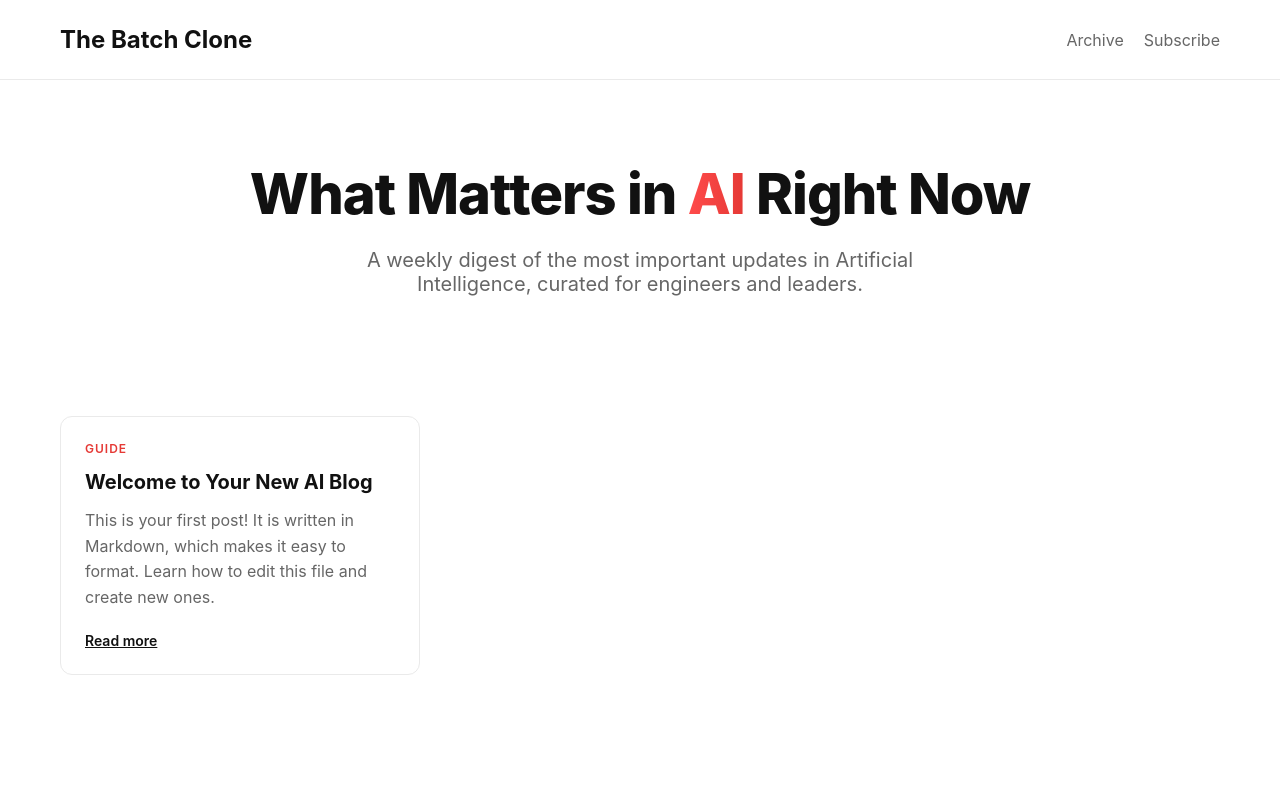
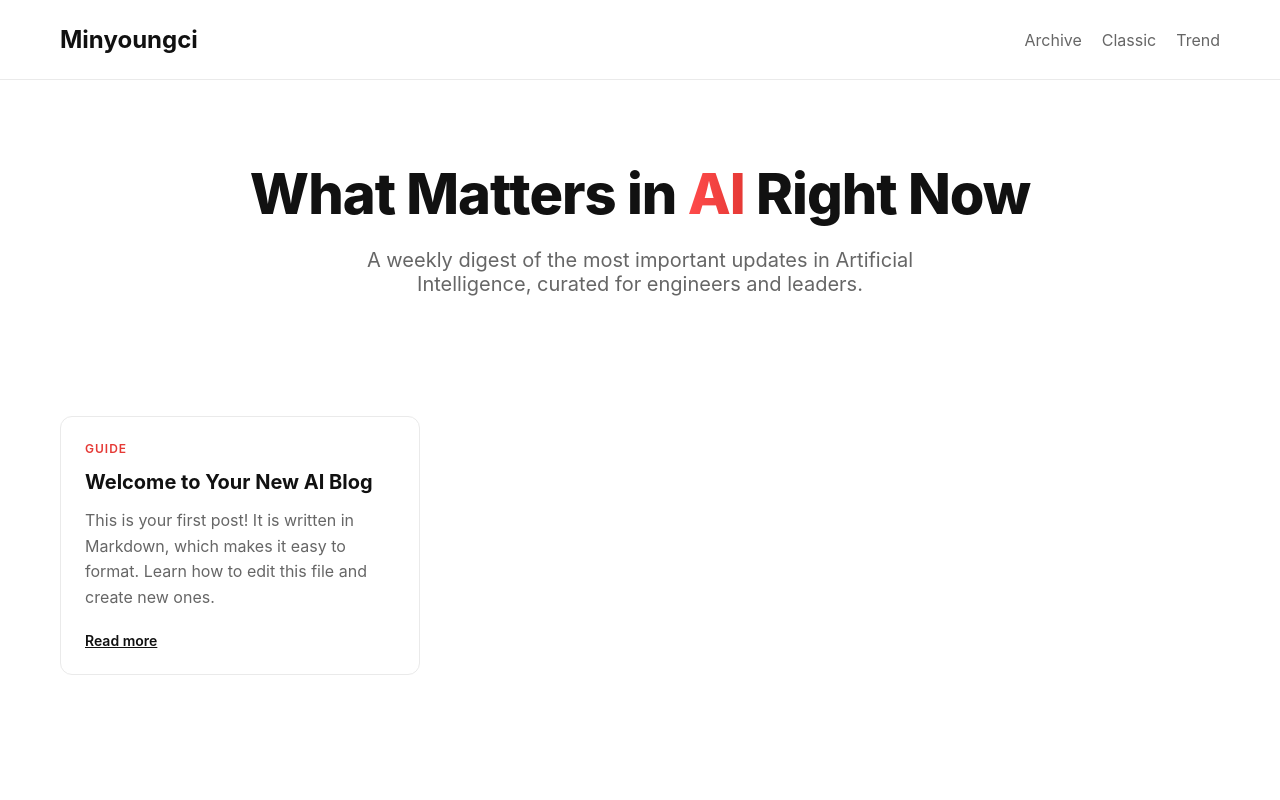
Before and after one commit to minyoungci/minyoungci.github.io, a Next.js app: page / in a window 1280 px wide. Shown: the top 800 px of the page. Built offline with nearby package versions, Linux system fonts and the light colour scheme.

Commit message:
feat: Update branding to Minyoungci and update menu items

```diff
--- a/src/components/Navbar.js
+++ b/src/components/Navbar.js
@@ -5,11 +5,12 @@ export default function Navbar() {
         <nav style={{ borderBottom: '1px solid var(--color-border)', height: 'var(--nav-height)', display: 'flex', alignItems: 'center' }}>
             <div className="container" style={{ display: 'flex', justifyContent: 'space-between', alignItems: 'center', width: '100%' }}>
                 <Link href="/" style={{ fontSize: '24px', fontWeight: 'bold' }}>
-                    The Batch Clone
+                    Minyoungci
                 </Link>
                 <div style={{ display: 'flex', gap: '20px' }}>
                     <Link href="/" style={{ color: 'var(--color-text-muted)' }}>Archive</Link>
-                    <Link href="/" style={{ color: 'var(--color-text-muted)' }}>Subscribe</Link>
+                    <Link href="/" style={{ color: 'var(--color-text-muted)' }}>Classic</Link>
+                    <Link href="/" style={{ color: 'var(--color-text-muted)' }}>Trend</Link>
                 </div>
             </div>
         </nav>
```
